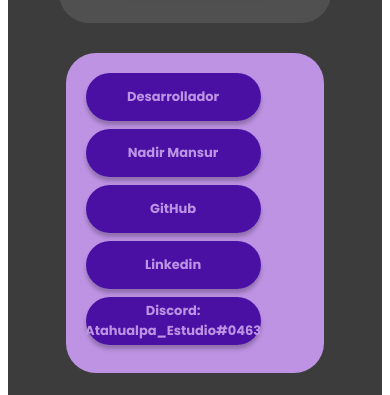
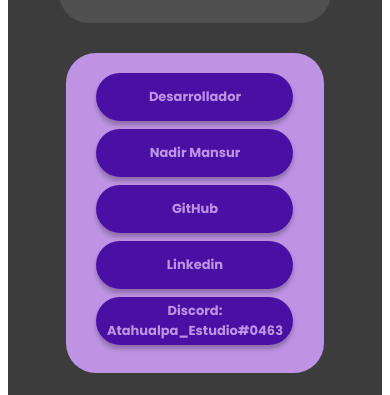
Before and after one commit to NadirMansur/Fabulas_Client, a React (Create React App) app: page /home in a window 390 px wide. Shown: the part 228-623 px from the top of the page. Built offline with nearby package versions, Linux system fonts and the light colour scheme; no server answers; a web font is replaced by a local one.

Commit message:
media queries for footer

```diff
--- a/src/componets/Footer/Footer.module.css
+++ b/src/componets/Footer/Footer.module.css
@@ -21,6 +21,7 @@
   flex-direction: column;
   gap: 0.5rem;
   margin-bottom: 0.5rem;
+  align-items: center;
   text-align: center; /* Centra el contenido en pantallas pequeñas */
 }
 
@@ -51,7 +52,7 @@
   }
 
   .Conteiner {
-    width: 80%; /* Reduzca el ancho en pantallas pequeñas */
+    width: 90%; /* Reduzca el ancho en pantallas pequeñas */
   }
   h3 {
     font-size: small;
```
